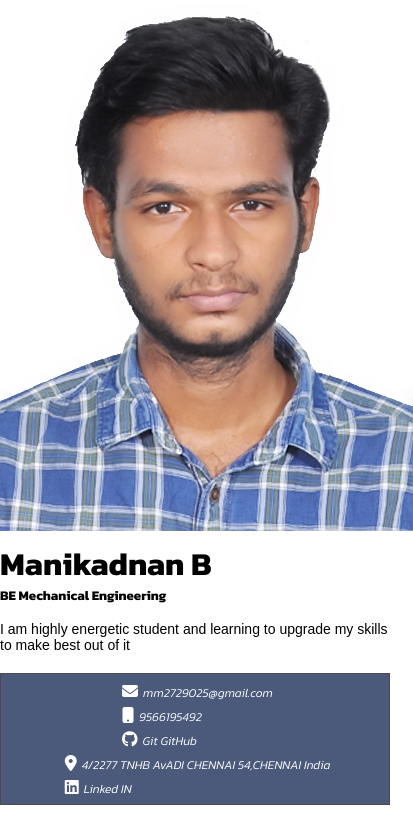
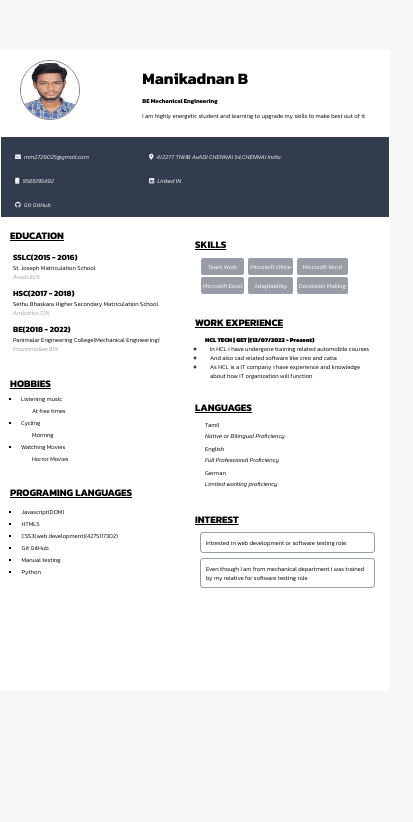
Before and after one commit to nameismani/myresume, a plain HTML site: page index.html in a window 390 px wide. Shown: the top 822 px of the page, 413 px wide, since content can reach past the window. Drawn offline with Linux system fonts and the light colour scheme; a script that the page names is missing.

Commit message:
Updated style.css

```diff
--- a/style.css
+++ b/style.css
@@ -1,247 +1,439 @@
-/* @import url('https://fonts.googleapis.com/css2?family=Poppins:ital,wght@0,200;0,300;0,500;0,600;0,800;0,900;1,100;1,300;1,400;1,500;1,600&display=swap'); */
 @import url('https://fonts.googleapis.com/css2?family=Kanit:ital,wght@0,300;0,700;0,900;1,300&display=swap');
-body{
+*{
     padding:0px;
     margin:0px;
-    background-color: rgba(237, 236, 236, 0.415);
+    box-sizing: border-box;
+
     /* font-family:  'Poppins', sans-serif; */
     font-family: 'Kanit', sans-serif;
 }
 
-
-
-.flexCenter{
-    display: flex;
-    justify-content: center;
-    align-items: center;
+body{
+    background-color: rgba(237, 236, 236, 0.415);
 }
 
-.flexOne{
-    flex:1;
-}
-
-.flexTwo{
-    flex:2;
-}
-.mainContainer{
-    width: 60vw;
-    display: flex;
-    margin:0 auto;
-    padding:2rem;
-    background-color: rgb(255, 255, 255);
-    flex-direction: column;
-}
-
-@media (max-width:713px){
-    .mainContainer{
-        width: 100vw;
-        margin:0 auto;
-        height: 100vh;
-    }
-    .skill{
-        display: flex;
-        list-style: none;
-        flex-wrap: wrap;
-        flex-direction: column;
-        justify-content: start;
-    }
-    body{
-        background-color: rgba(237, 236, 236, 0.415);
-    }
-    .skilldec{
-        align-self: flex-start;
-    }
-    address a{
-        text-decoration: none;
-        color: white;
-        font-size: 12px;
-        padding-left:0px;
-
-
-    }
-    .fa-solid,.fa-regular,.fa-brands{
-        position: relative;
-       left:5px;}
-
-
-    }
-@media (max-width:400px){
-        .mainContainer{
-            width: 100vw;
-            margin:0 auto;
-            height: 100vh;
-
-        }
-        .descriptionContainer{
-            flex-direction: column;
-            justify-content: center;
-        }
-        body{
-            background-color: white;
-        }
-        .highlight{
-            font-size: medium;
-        }
-         .adress3{
-            order: 1;
-        }
-        .address{
-            flex-wrap: wrap;
-            justify-content: center;
-        }
-        .myDetailsContainer{
-            justify-content: Center;
-        }
-       .flexTwo{
-        margin-left: 8px;
-       }
-
-
-    }
-
-.myDetailsContainer{
-    display: flex;
-}
-
-.profilepic{
-    width: 150px;
-    height: 150px;
-    border-radius: 60%;
-    border: 1px solid grey;
-}
-
-.experienceContainer{
-    margin-left: 2rem;
-}
-
-.descriptionContainer{
-    display: flex;
-    margin: .3rem;
-    column-gap: 2rem;
-}
-
-.leftContainer{
-    margin-left: 1rem;
-}
-
-/* .divider{
-    border-bottom:3px solid black;
-    width:100%
-}
- */
-
-h1,h3,h5,h4 {
-    line-height: 0.4;
+.maincontainer{
+    max-width: 1100px;
+   background-color: #fff;
+    margin:50px auto;
+    opacity: 1.5;
 }
 
 
-li,p {
-    font-size: 14px;
-    font-family: 'Poppins', sans-serif;
+.profiledetail{
+    display: flex;
+    justify-content: space-around;
+    align-items: center;
+    padding:30px 0;
+
+
+}
+.profiledetail img{
+    width: 125px;
+    height: 125px;
+    border-radius: 70px;
+    border: 1px solid grey;
+    opacity: 2;
+    background: soft-light;
 }
 
-.highlight {
-    color:#002333;
-    font-weight: 900;
+.profiledetail .detail{
+   padding-right: 250px;
 }
 
-.detailcontainer1{
-    flex:1;
-
-}
-
-.detailcontainer2{
-    flex:1;
-}
-
- .detailcontainer1 .end{
-
-    align-self: flex-end;
-}
-
-.comingsoon{
-    display: none;
-}
-
-.style{
-    list-style: none;
-}
-
-.skill{
-    display: flex;
-    list-style: none;
-    flex-wrap: wrap;
-    justify-content: start;
-}
-
-.skilldec{
-    padding: 4px;
-    margin: 3px;
-    border: 1px solid grey;
-    background: grey;
-    opacity: .8;
-    border-radius: 10px;
+.profiledetail .detail h1,.profiledetail .detail h5{
+    font-weight: 700;
+   padding-bottom: 6px;
 }
 
 .address{
     display: flex;
-    justify-content: space-evenly;
-    margin-top: 20px;
+    justify-content: flex-start;
+    margin-top: 10px;
     margin-bottom: 20px;
-    padding: 5px;
-    border: 1px solid black;
-     background-color: #001542;
+    padding: 10px;
+    border: 1px solid #fff;
+     background-color: #313c4e;
     /* background-color: #00c8aa; */
-    opacity: .7;
+    opacity: 1;
+    min-height: 30px;
+    text-align: left;
+
+    column-gap: 20rem;
+
 }
 
-address a{
+.adress-col1{
+    text-align:start;
+
+}
+.adress-col2{
+    text-align: start;
+
+}
+
+.address  address a {
     text-decoration: none;
-    color: white;
+    color: rgb(248, 246, 246);
     font-size: 12px;
     padding-left: 10px;
+    padding-top: 8px;
+
 }
 
-.Languages li{
-    list-style: none;
+.address  address a:hover, .address  address i:hover{
+    font-size: 16px;
+    color: #989da6;
+}
+
+.adress-col1 address i, .adress-col2 address i{
+    text-decoration: none;
+    color: rgb(248, 246, 246);
+    font-size: 12px;
+    padding-left: 10px;
+    padding-top: 8px;
+}
+
+.containerdetail{
+    display: flex;
+    justify-content: center;
+    align-items: center;
+    padding: 30px;
+
+}
+.Highlight{
+  text-decoration: underline;
+  letter-spacing: .5px;
+  text-transform: uppercase;
+}
+.containerdetail .detail1{
+    flex-basis: 50%;
+
+}
+
+.Education  ul  {
+   list-style-type: none;
+   padding-top: 5px;
+}
+
+
+.Education ul li{
+    padding: 10px;
+}
+.Hobbies{
+    margin: 20px 0;
+}
+.Hobbies ul{
+    list-style-type: square;
+    padding-left: 30px;
+    padding-top: 5px;
+}
+
+.Hobbies ul ul {
+    list-style-type: none;
+}
+
+.Hobbies ul li{
+    padding: 3px;
+}
+
+.Programing{
+    margin: 20px 0;
+}
+.Programing ul{
+    list-style-type: square;
+    padding-left: 30px;
+    padding-top: 5px;
+}
+
+.Programing ul li{
+    padding: 3px;
+}
+
+
+.containerdetail .detail2{
+    flex-basis: 50%;
+
+}
+
+.detail2{
+    padding-bottom: 65px;
+}
+
+
+.skilldec{
+    display: flex;
+    justify-content: flex-start;
+    align-items: center;
+    flex-wrap: wrap;
+     padding: 10px;
+}
+.skill ul {
+    list-style-type: none;
+}
+.skilldec  li{
+    background-color: #989da6;
+    color: #fff;
+    margin: 10px;
+    padding: 10px;
+    border-radius: 5px;
+    font-size: 12px;
+    text-align: center;
+}
+
+.workexp div{
+
+    margin: 20px;
+}
+
+.workexp ul{
+    list-style-type: circle;
+}
+
+.workexp ul li{
+    padding-left: 5px;
+}
+.Language ul{
+    list-style-type: none;
 }
 
 .style{
-    list-style: none;
-    color: grey;
-    position: relative;
-     right: 35px;
+    color:#989da6;
+    opacity: 1.5;
+    font-weight: normal;
+    font-style: italic;
+}
+.style2{
+    font-weight: 500;
+    font-style: italic;
 }
 
-.intrest p{
-    border: 2px solid grey;
-    border-radius: 10px;
-    padding: 3px;
+.style2:hover{
+    font-size: 16px;
+    color: #989da6;
+}
+.Language{
+    margin: 20px 0;
+}
+.Language>ul{
+    padding-left: 20px;
+    padding-top: 10px;
 }
 
-.fa-solid,.fa-regular,.fa-brands{
-    color: white;}
+.interest{
+    margin: 20px 0;
+}
 
-    .wordspace{
-        word-spacing: 10px;
+.interest p {
+    padding: 5px;
+    border: 2px solid #989da6 ;
+    margin: 10px;
+    border-radius: 5px;
+}
+
+@media (max-width : 713px){
+
+    .maincontainer{
+        max-width: 600px;
+    }
+    .profiledetail img{
+        width:75px;
+        height:75px;
+        border-radius: 75px;
+    }
+    .profiledetail {
+       column-gap: 50px;
+      padding-left: 20px;
+     }
+     .profiledetail p{
+        font-size: 10px;
+     }
+     .containerdetail{
+        padding: 15px;
+     }
+
+    h1{
+        font-size: 24px;
+        font-weight: bold;
+    }
+    h2{
+        font-size: 18px;
+    }
+    h5{
+    font-size: 12px;
+    font-weight: 900;
+    }
+    p{
+        font-size: 12px;
+    }
+    .skill ul li{
+        font-size: 12px;
+    }
+    li{
+        font-size: 12px;
+    }
+    h4{
+        font-size:14px ;
+    }
+    .address  address a {
+        font-size: 10px;
     }
 
-h2{
-    text-decoration: underline;
-    text-transform: uppercase;
-    color: #085454;
+    .address{
+        column-gap: 125px;
+        margin: 15px 0;
+    }
+    .detail1{
+        padding-bottom: 178px;
+    }
+
 }
 
-.detailhead{
-    color: #159A9C;
+@media (max-width:401px){
+    .maincontainer{
+        max-width: 100%;
+    }
+    .profiledetail img{
+        width:60px;
+        height:60px;
+        border-radius: 60px;
+
+    }
+    .profiledetail {
+        column-gap: 4px;
+
+      }
+      .image{
+        flex-grow: 1;
+      }
+      .profiledetail .detail{
+        padding-right: 25px;
+     }
+     .profiledetail{
+        padding: 10px 0;
+        padding-left: 20px;
+     }
+     .address address a {
+        padding-left: 3px;
+        padding-top: 3px;
+     }
+     .adress-col1 address i,.adress-col2 address i{
+        font-size: 6px;
+     }
+     .Education ul li{
+        padding: 3px;
+     }
+     .Hobbies ul li{
+        padding: 1px;
+     }
+     .Hobbies ul{
+        padding-left: 10px;
+        padding-top: 2px;
+     }
+     .Programing{
+        margin: 0 0 20px;
+     }
+     .Programing ul{
+        padding-left: 10px;
+     }
+     .Programing ul li{
+        padding: 1.5px;
+     }
+     /* .detail{
+        flex-basis: 200px;
+        flex-grow: 2;
+      } */
+      .skilldec{
+        flex-wrap: nowrap;
+        padding: 4px;
+      }
+
+      .address  address a {
+        font-size: 6px;
+    }
+    .containerdetail{
+        padding: 10px;
+    }
+
+    .address{
+        column-gap: 50px;
+        margin:  0;
+        padding: 4px;
+    }
+
+
+      .profiledetail p{
+        font-size: 6px;
+     }
+     .workexp{
+        margin: 15px 0;
+     }
+     .workexp div{
+        margin: 5px 5px 5px 10px;
+     }
+     .Language>ul {
+        padding-left: 10px;
+        padding-top: 5px;
+     }
+
+    h1{
+        font-size: 16px;
+        font-weight: bold;
+    }
+    h2{
+        font-size: 10px;
+    }
+    h5{
+    font-size: 6px;
+    font-weight: 900;
+    }
+    p{
+        font-size: 6px;
+    }
+    .skilldec li{
+        margin: 2px;
+        padding: 4px 2px;
+        border-radius: 2px;
+    }
+
+    .skill ul li{
+        font-size: 6px;
+    }
+    li{
+        font-size: 6px;
+    }
+    h4{
+        font-size:8px ;
+    }
+    .Highlight{
+      letter-spacing: 0;
+    }
+    .detail1{
+        padding-bottom: 84px;
+    }
+    button{
+        font-size: 6px;
+    }
+    /* .detail2{
+        padding-bottom: 10px;
+    } */
+
+    /* .Language ul li{
+        margin-bottom: 3px;
+    } */
+    .Languages ul li{
+        padding: 2px 0 4px;
+   }
+
+    .interest p{
+        margin: 5px;
+        padding:5px;
+        border-width: 1px;
+        border-radius: 3px;
+    }
 }
-
-.address a:hover{
-    font-size: 15px;
-    color: #B4BEC9;
+@media print{
+    .maincontainer{
+        margin: 0px auto;
+    }
 }
-
-/* .fa-solid:hover{
-    font-size: 15px;
-    color: #B4BEC9;
-} */
```
